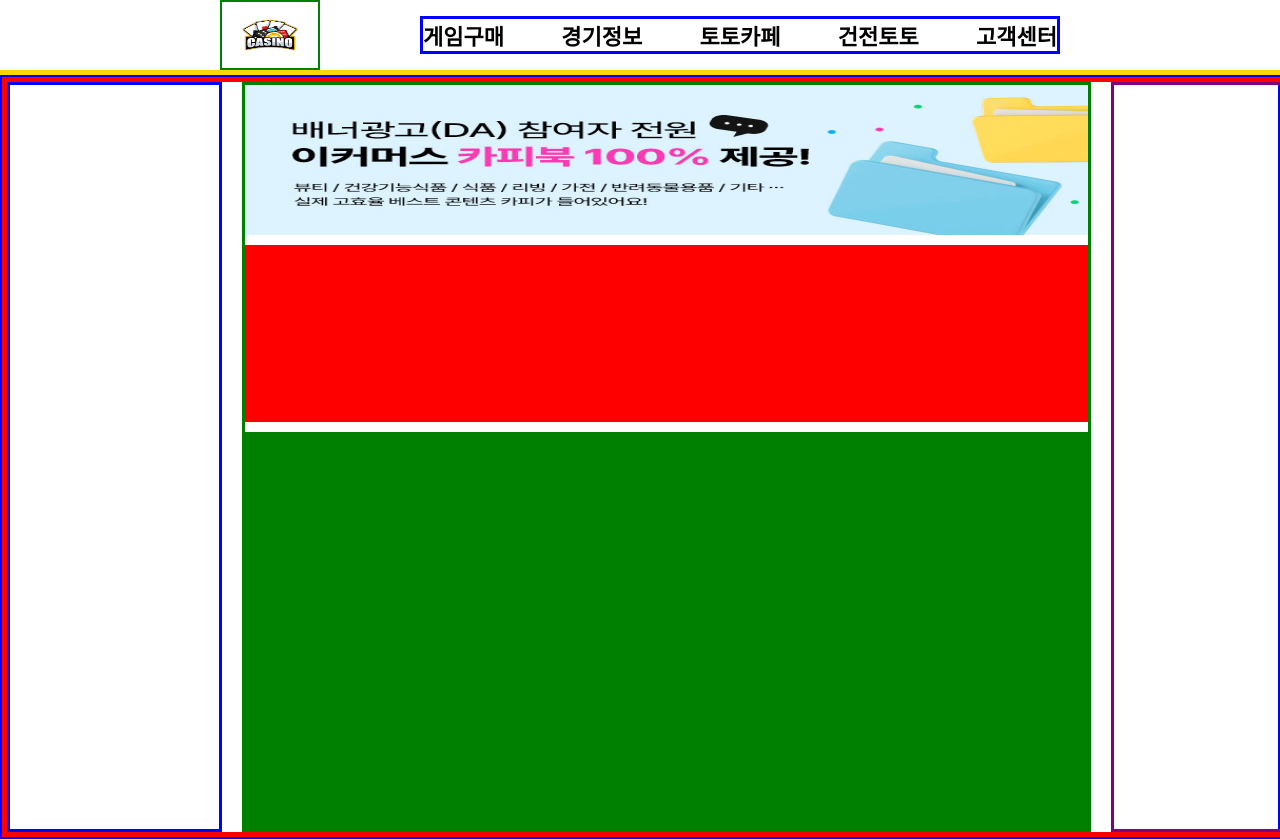
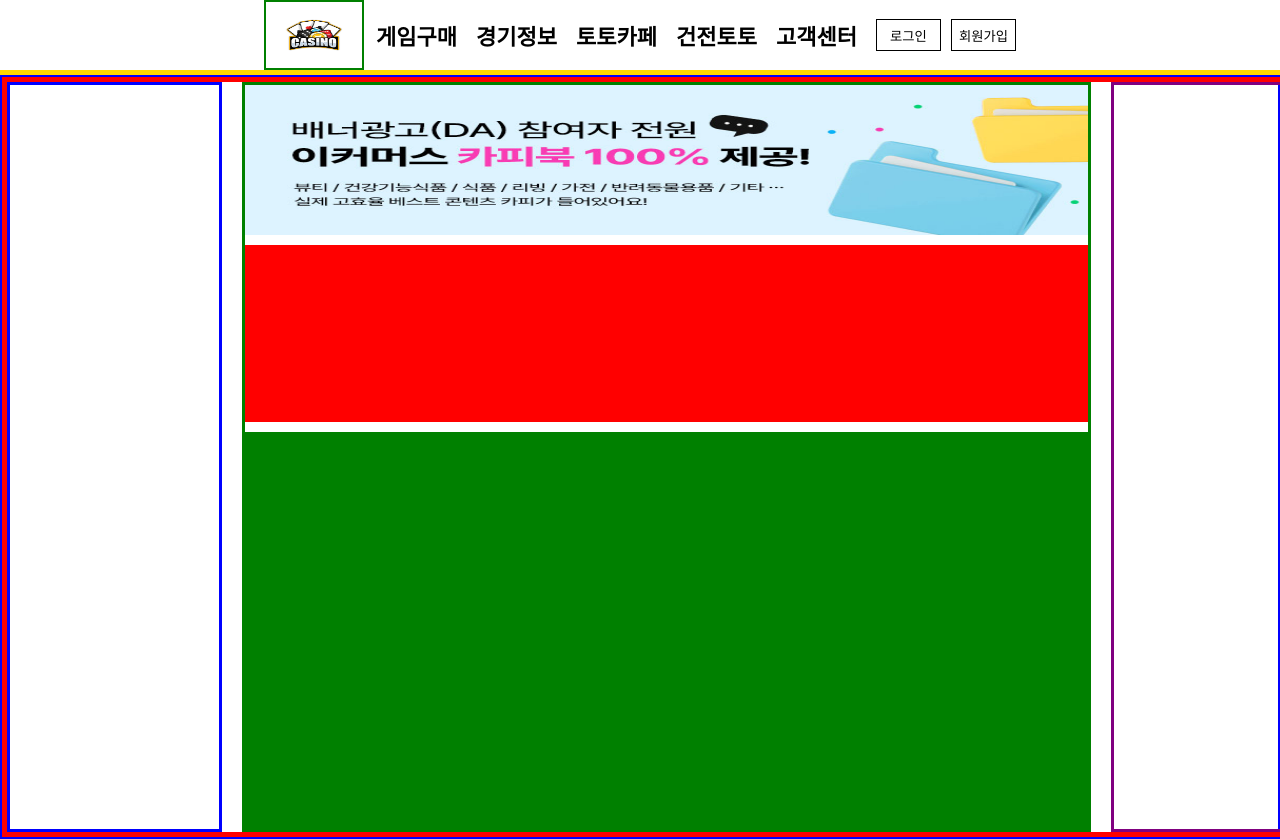
Before and after one commit to NoJamBean/Revolution, a Next.js app in the folder Web/webapp/: page / in a window 1280 px wide. Shown: the top 839 px of the page. Built offline with nearby package versions, Linux system fonts and the light colour scheme.

Commit message:
header 마진 정렬

```diff
--- a/Web/webapp/src/components/commons/layout/header/header.tsx
+++ b/Web/webapp/src/components/commons/layout/header/header.tsx
@@ -22,6 +22,10 @@ export default function Header() {
         <S.Menu>
           <S.MenuLink href={'/'}>고객센터</S.MenuLink>
         </S.Menu>
+        <S.Sign_Container>
+          <S.SignIn>로그인</S.SignIn>
+          <S.SignUp>회원가입</S.SignUp>
+        </S.Sign_Container>
       </S.Bar>
     </S.Wrapper>
   );
--- a/Web/webapp/src/components/commons/layout/header/styles.ts
+++ b/Web/webapp/src/components/commons/layout/header/styles.ts
@@ -5,8 +5,9 @@ export const Wrapper = styled.div`
   /* min-height: 20px; */
   border-bottom: 5px solid gold;
   display: flex;
-  justify-content: center;
+  justify-content: space-between;
   align-items: center;
+  padding: 0 calc((1400px - 872px) / 2) 0 calc((1400px - 872px) / 2);
 `;
 
 export const LogoImg = styled.div`
@@ -20,8 +21,6 @@ export const Bar = styled.ul`
   display: flex;
   justify-content: space-between;
   width: 50vw;
-  margin-left: 100px;
-  border: 3px solid blue;
 `;
 
 export const Menu = styled.li`
@@ -34,3 +33,24 @@ export const MenuLink = styled(Link)`
   font-size: 22px;
   font-weight: 700;
 `;
+
+export const Sign_Container = styled.div`
+  width: 140px;
+  display: flex;
+  justify-content: space-between;
+  /* border: 2px solid green; */
+`;
+
+export const SignIn = styled.button`
+  width: 65px;
+  height: 100%;
+  border: 1px solid black;
+  background-color: white;
+`;
+
+export const SignUp = styled.button`
+  width: 65px;
+  height: 100%;
+  border: 1px solid black;
+  background-color: white;
+`;
```
